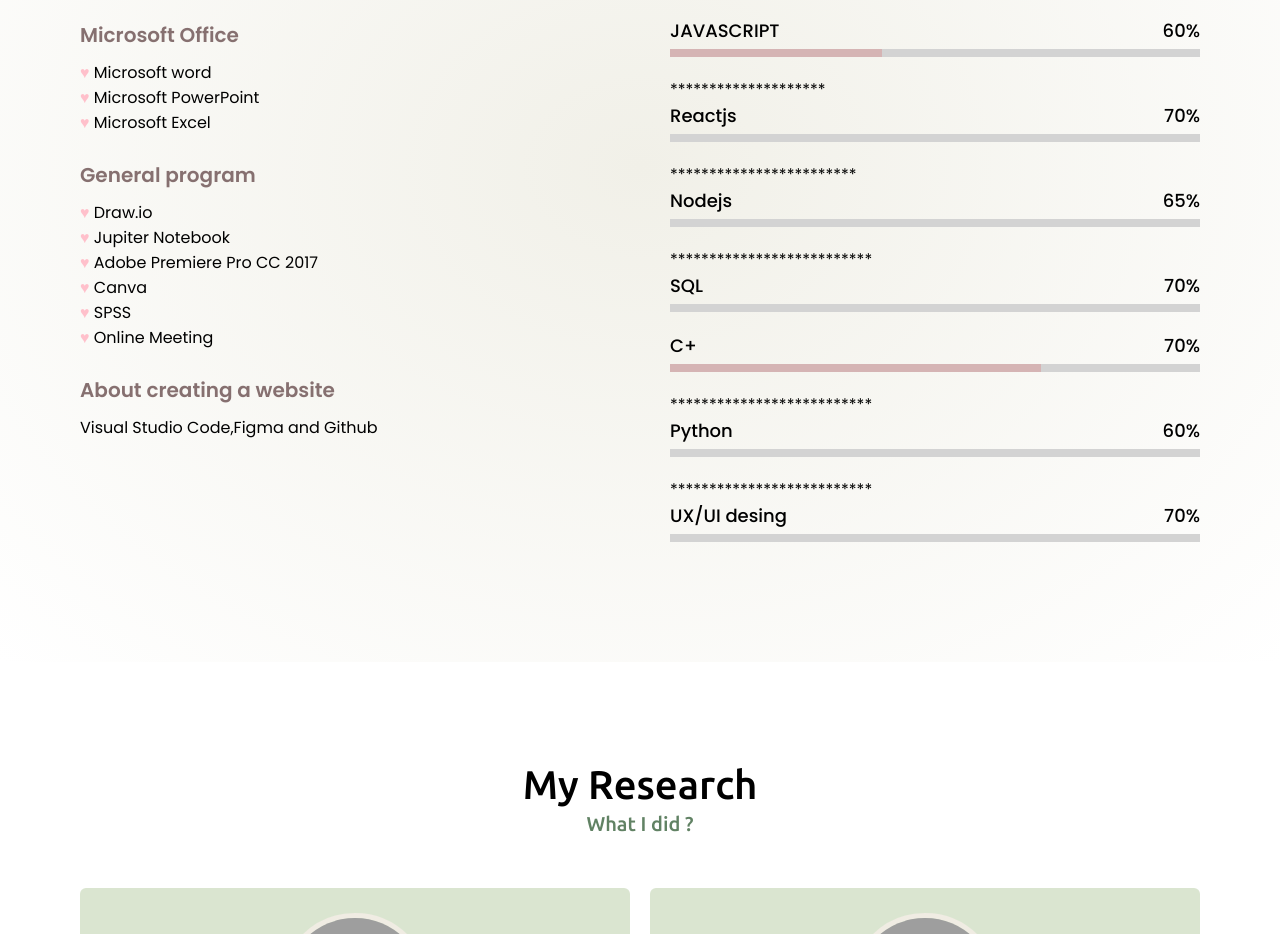
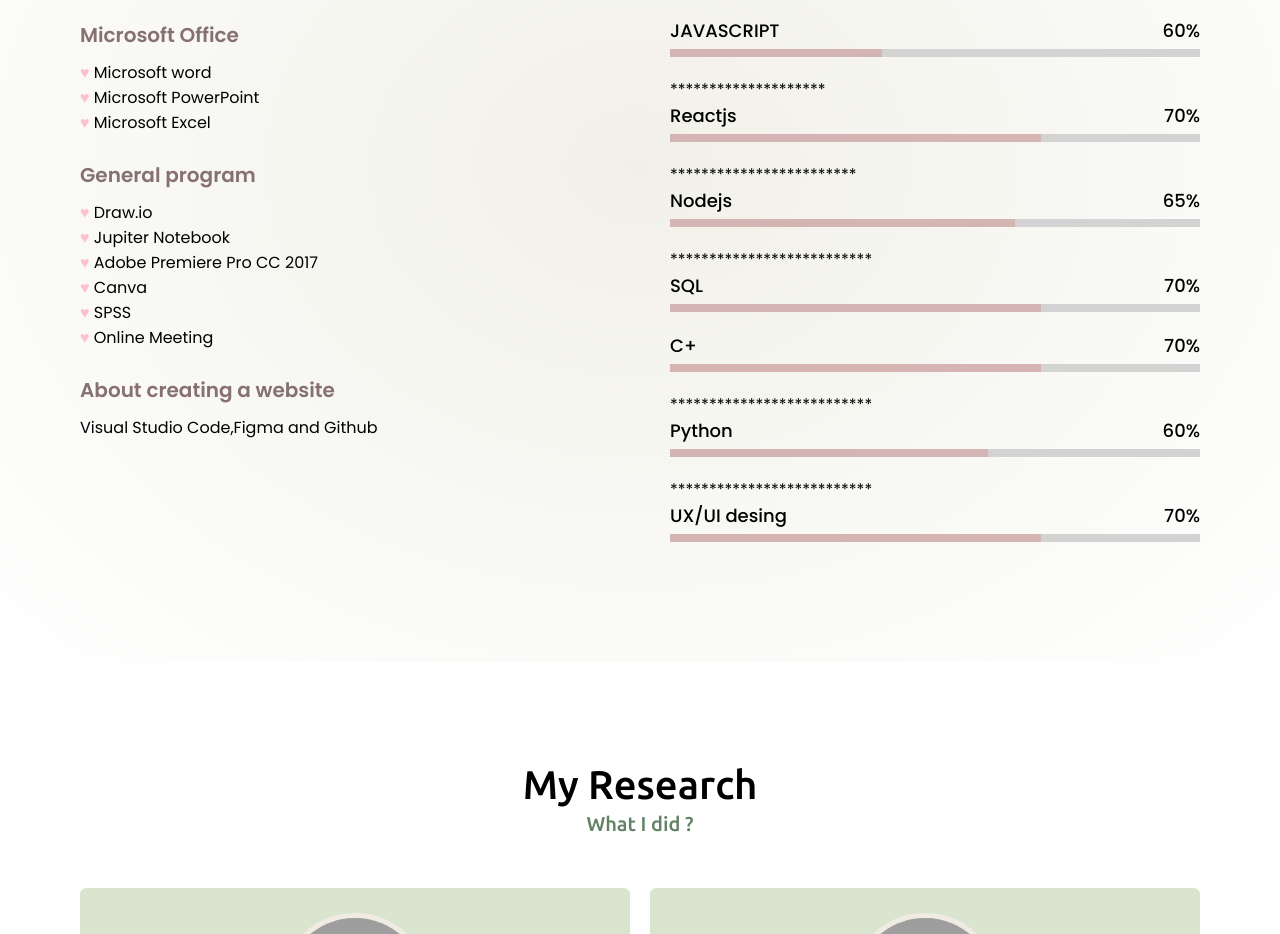
Before and after one commit to praejinjutha/praejinjutha.github.io, a plain HTML site: page index.html in a window 1280 px wide. Shown: the part 2602-3536 px from the top of the page. Drawn offline with nearby package versions, Linux system fonts and the light colour scheme; grey boxes are pictures that could not be loaded.

Commit message:
Update index.css

```diff
--- a/index.css
+++ b/index.css
@@ -462,6 +462,21 @@
 .skills-content .right .django::before {
   width: 70%;
 }
+.skills-content .right .reactjs::before {
+  width: 70%;
+}
+.skills-content .right .nodejs::before {
+  width: 65%;
+}
+.skills-content .right .sql::before {
+  width: 70%;
+}
+.skills-content .right .python::before {
+  width: 60%;
+}
+.skills-content .right .ux::before {
+  width: 70%;
+}
 
 
 /*  Research  */
```
